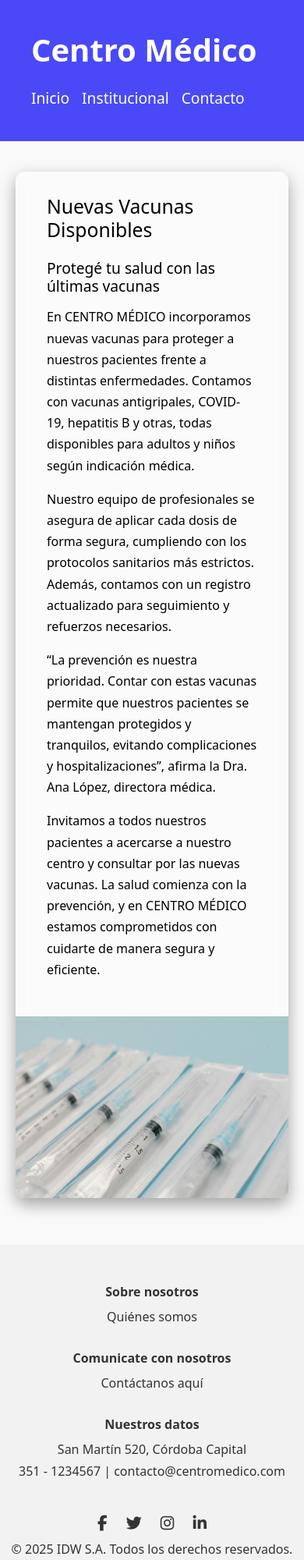
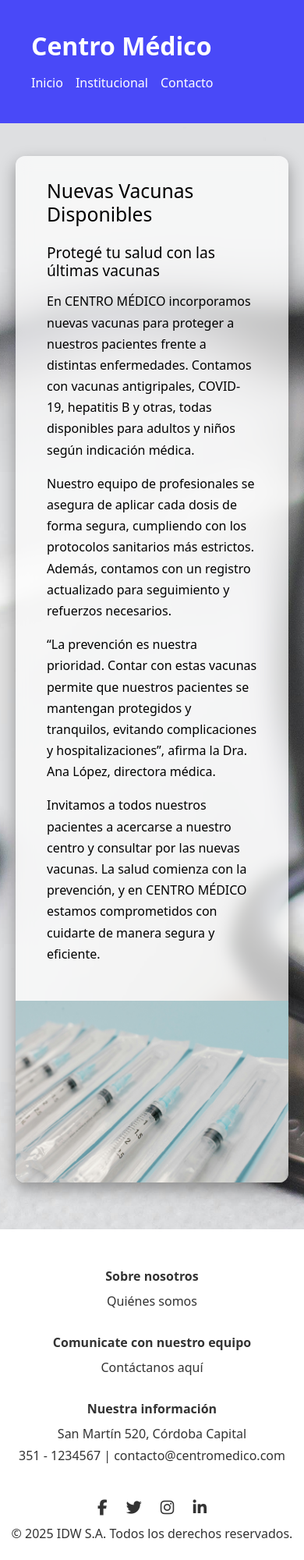
Before and after one commit to MarianaRz/IDW_Grupo10, a plain HTML site: page IDW_Grupo10/novedades/vacunas.html in a window 390 px wide. Shown: the top 2000 px of the page at 78% size. Drawn offline with Linux system fonts and the light colour scheme.

Commit message:
Agregue el fondo que teniamos anteriormente y cambios minimos en detalles

```diff
--- a/IDW_Grupo10/novedades/vacunas.html
+++ b/IDW_Grupo10/novedades/vacunas.html
@@ -49,12 +49,12 @@
                 </div>
 
                 <div class="col-12 col-md-4 mb-4 mb-md-0 text-center">
-                    <p class="fw-bold mb-2">Comunicate con nosotros</p>
+                    <p class="fw-bold mb-2">Comunicate con nuestro equipo</p>
                     <a href="contacto.html" class="footer-link">Contáctanos aquí</a>
                 </div>
 
                 <div class="col-12 col-md-4 text-center">
-                    <p class="fw-bold mb-2">Nuestros datos</p>
+                    <p class="fw-bold mb-2">Nuestra información</p>
                     <p class="mb-1">San Martín 520, Córdoba Capital</p>
                     <p class="mb-0">351 - 1234567 | contacto@centromedico.com</p>
                 </div>
--- a/IDW_Grupo10/styles.css
+++ b/IDW_Grupo10/styles.css
@@ -3,15 +3,21 @@ body{
   margin: 0;
   padding: 0;
   padding-top: 140px;
-  background-color: #f9f9f9;
+  background-image: url(imagen/fondoinicio.jpg);
+  background-repeat: no-repeat;
+  background-position: center;
   background-size: cover;
-  background-position: center;
-  background-repeat: no-repeat;
 }
 
 @media (max-width: 990px) {
   body {
-    padding-top: 180px;
+    padding-top: 190px;
+  }
+}
+
+@media (max-width: 575px) {
+  body {
+    padding-top: 160px;
   }
 }
 
@@ -56,9 +62,14 @@ header {
 
 @media (max-width: 575px) {
   .menu {
-    margin-top: 1rem;
+    margin-top: 0.5rem;
     justify-content: start;
     gap: 1rem;
+    font-size: 1rem;
+  }
+
+  .logo {
+    font-size: 2rem;
   }
 }
 
@@ -75,7 +86,7 @@ main {
 }
 
 .subtitulo {
-  margin-top: 50px;
+  margin-top: 40px;
   color: rgb(73, 73, 248);
   font-size: 1.2rem;
   text-transform: uppercase;
@@ -84,6 +95,11 @@ main {
 @media (max-width: 575px) {
   .subtitulo {
     margin-top: 20px;
+    font-size: 14px;
+  }
+
+  .titulo {
+    font-size: 24px;
   }
 }
 
@@ -94,7 +110,7 @@ main {
 
 /* FOOTER */
 .footer {
-  background-color: #f2f2f2;
+  background-color: #fff;
   color: #333;
   margin-top: 60px;
 }
@@ -126,7 +142,7 @@ main {
 @media (max-width: 767px) {
   .footer .col-12 {
     margin-bottom: 20px;
-    text-align: center !important;
+    text-align: center;
   }
 }
 
@@ -137,6 +153,7 @@ main {
 
 #obras_sociales a {
   height: 60px;
+  transition: transform 0.3s ease;
 }
 
 #obras_sociales a:hover {
@@ -172,6 +189,7 @@ main {
   min-width: 240px;
   text-align: center;
   background-color: #fff;
+  transition: transform 0.3s ease;
 }
 
 .tarjeta_doctor h3 {
@@ -246,6 +264,7 @@ main {
  border-radius: 10px;
  box-shadow: 0 0 8px rgba(0,0,0,0.1);
  border: transparent;
+ transition: transform 0.3s ease;
 }
 
 #especialidades .card:hover {
@@ -285,7 +304,7 @@ main {
   text-decoration: none;
   overflow: hidden;
   color: #333;
-  transition: transform 0.2s;
+  transition: transform 0.3s ease;
   background-color: #fff;
 }
 
@@ -312,7 +331,7 @@ main {
     border-radius: 12px;
     overflow: hidden;
     box-shadow: 0 8px 20px rgba(0,0,0,0.35);
-    background-color: rgba(255, 255, 255, 0.4);
+    background-color: rgba(255, 255, 255, 0.7);
     backdrop-filter: blur(10px);
     -webkit-backdrop-filter: blur(10px);
     flex-direction: row;
@@ -352,7 +371,7 @@ main {
   border-radius: 12px;
   overflow: hidden;
   box-shadow: 0 8px 20px rgba(0, 0, 0, 0.35);
-  background-color: rgba(255, 255, 255, 0.6);
+  background-color: rgba(255, 255, 255, 0.7);
   backdrop-filter: blur(10px);
   -webkit-backdrop-filter: blur(10px);
   flex-direction: row;
```
Also changed, not shown: IDW_Grupo10/contacto.html (+2 -2 lines), IDW_Grupo10/index.html (+2 -8 lines), IDW_Grupo10/institucional.html (+2 -2 lines), IDW_Grupo10/novedades/equipamiento.html (+2 -2 lines), IDW_Grupo10/novedades/especialidades.html (+2 -2 lines), IDW_Grupo10/imagen/descuentos.jpg (deleted), IDW_Grupo10/imagen/fondo.jpg (deleted).
